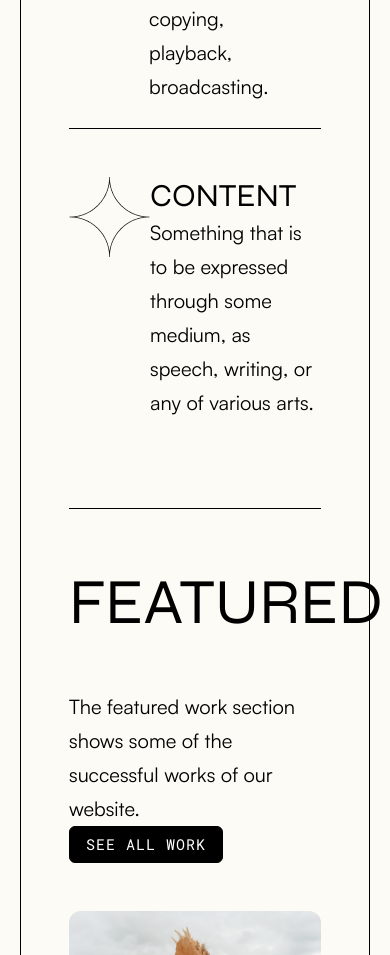
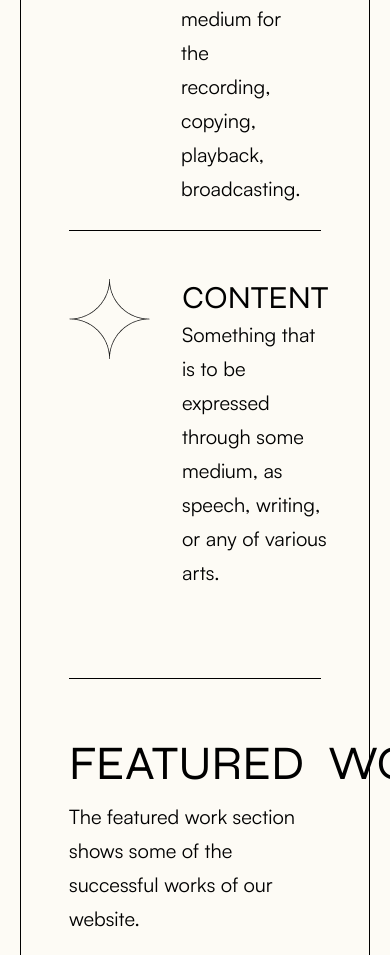
Before and after one commit to taodemy/website, a Next.js app: page / in a window 390 px wide. Shown: the part 2720-3675 px from the top of the page. Built offline with nearby package versions, Linux system fonts and the light colour scheme.

Commit message:
fix the what we do section, fix the card component

```diff
--- a/components/general/FeaturedWork.tsx
+++ b/components/general/FeaturedWork.tsx
@@ -4,8 +4,22 @@ import Button from "../base/Button";
 import { useState } from "react";
 import Card from "../base/Card";
 import Divider from "../base/Divider";
+import useMediaQuery from "@/hooks/useMediaQuery";
+import EViewPortQuery from "@/constants/viewPortSize";
+import { useEffect } from "react";
 
 export default function FeaturedWork() {
+  const { DESKTOP, TABLET } = EViewPortQuery;
+  let isDesktopSize = useMediaQuery(DESKTOP);
+  let isTableletSize = useMediaQuery(TABLET);
+  let [titleName, setTitleName] = useState("global__heading-h1");
+  // if (isDesktopSize) {
+  //   setTitleName("global__heading-h1");
+  // } else if (isTableletSize) {
+  //   setTitleName("global__uppercase-heading-h2");
+  // } else {
+  //   setTitleName("global__uppercase-heading-h3");
+  // }
   const [imgBoxes, setImgBoxes] = useState([
     {
       id: 1,
@@ -33,12 +47,14 @@ export default function FeaturedWork() {
     },
   ]);
 
-  let [titleName, setTitleName] = useState("global__heading-h1");
-  let [brExist, setBrExist] = useState(true);
   return (
     <div className={styles["featured-work"]}>
       <div className={styles["featured-work__left-container"]}>
-        <h1 className={`${fontSyne.className} ${titleName} `}>
+        <h1
+          className={`${fontSyne.className}
+            ${isDesktopSize ? "global__heading-h1" : "global__heading-h2"}
+          `}
+        >
           <span>FEATURED&ensp;</span>
           <span>WORK</span>
         </h1>
--- a/hooks/useMediaQuery.ts
+++ b/hooks/useMediaQuery.ts
@@ -4,6 +4,7 @@ function useMediaQuery(query: string): boolean {
   const getMatches = (query: string): boolean => {
     // Prevents SSR issues
     if (typeof window !== "undefined") {
+      console.log(window.matchMedia(query));
       return window.matchMedia(query).matches;
     }
     return false;
--- a/jest.setup.js
+++ b/jest.setup.js
@@ -2,7 +2,7 @@ import "@testing-library/jest-dom/extend-expect";
 Object.defineProperty(window, "matchMedia", {
   writable: true,
   value: jest.fn().mockImplementation((query) => ({
-    matches: false,
+    matches: true,
     media: query,
     onchange: null,
     addListener: jest.fn(), // Deprecated
--- a/layouts/index.tsx
+++ b/layouts/index.tsx
@@ -13,7 +13,7 @@ const Layout = ({ children }: LayoutProps) => {
         <Header />
       </section>
       <main>{children}</main>
-      <Footer />
+      {/* <Footer /> */}
     </div>
   );
 };
--- a/styles/Card.module.css
+++ b/styles/Card.module.css
@@ -42,3 +42,10 @@
   width: 100%;
   height: 380px;
 }
+
+@media screen and (max-width: 1023px) {
+  .card__image_medium,
+  .card__image_small {
+    height: auto;
+  }
+}
--- a/styles/FeaturedWork.module.css
+++ b/styles/FeaturedWork.module.css
@@ -13,7 +13,11 @@
 .featured-work__left-container h1 {
   display: flex;
   flex-direction: column;
-  margin: 8px 180px 48px 0px;
+  margin: 8px 180px 8px 0px;
+}
+
+.featured-work__left-container p {
+  margin-bottom: 48px;
 }
 
 .featured-work__big-img p {
@@ -81,7 +85,7 @@
   }
 
   .featured-work__left-container h1 {
-    margin: 8px 0px 48px 0px;
+    margin: 8px 0px 8px 0px;
     flex-direction: row;
   }
 
--- a/styles/WhatWeDoItem.module.css
+++ b/styles/WhatWeDoItem.module.css
@@ -1,7 +1,7 @@
 .what-we-do-item {
   display: grid;
   grid-template-columns: min-content auto;
-  /* column-gap: 32px; */
+  column-gap: 32px;
 }
 
 .what-we-do-item:nth-child(1) {
```
